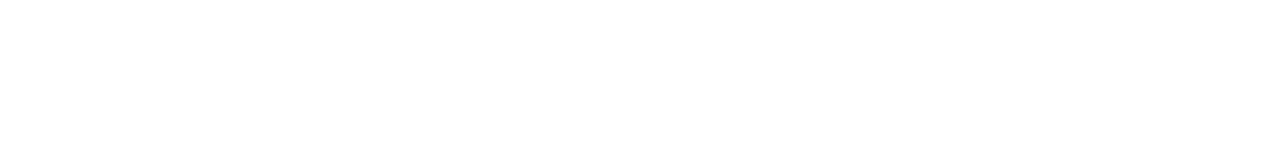
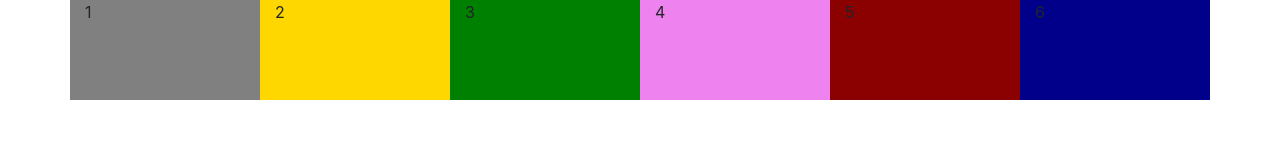
Before and after one commit to MariaChernyshova438/438, a plain HTML site: page index.html in a window 1280 px wide. Drawn offline with nearby package versions, Linux system fonts and the light colour scheme.

Commit message:
Добавляет разметку header и ее стили

```diff
--- a/css/style.css
+++ b/css/style.css
@@ -11,3 +11,31 @@
 
 
 }
+
+.row div {
+    min-height: 100px;
+}
+
+.block-1 {
+    background-color: gray;
+}
+
+.block-2 {
+    background-color: gold;
+}
+
+.block-3 {
+    background-color: green;
+}
+
+.block-4 {
+    background-color: violet;
+}
+
+.block-5 {
+    background-color: darkred;
+}
+
+.block-6 {
+    background-color: darkblue;
+}
--- a/index.html
+++ b/index.html
@@ -12,7 +12,18 @@
     <link rel="stylesheet" href="css/style.css">
 </head>
 <body>
-
+<header>
+        <div class="container">
+            <div class="row">
+                <div class="block-1 col-12 col-md-4 col-lg-6 col-xl-2">1</div>
+                <div class="block-2 col-12 col-md-4 col-lg-6 col-xl-2">2</div>
+                <div class="block-3 col-12 col-md-4 col-lg-6 col-xl-2">3</div>
+                <div class="block-4 col-12 col-md-4 col-lg-6 col-xl-2 d-md-none d-lg-block">4</div>
+                <div class="block-5 col-12 col-md-4 col-lg-6 col-xl-2 d-md-none d-lg-block">5</div>
+                <div class="block-6 col-12 col-md-4 col-lg-6 col-xl-2 d-md-none d-lg-block">6</div>
+            </div>
+        </div>
+</header>
 
 
 <!-- Подключение библиотеки jQuery -->
```
